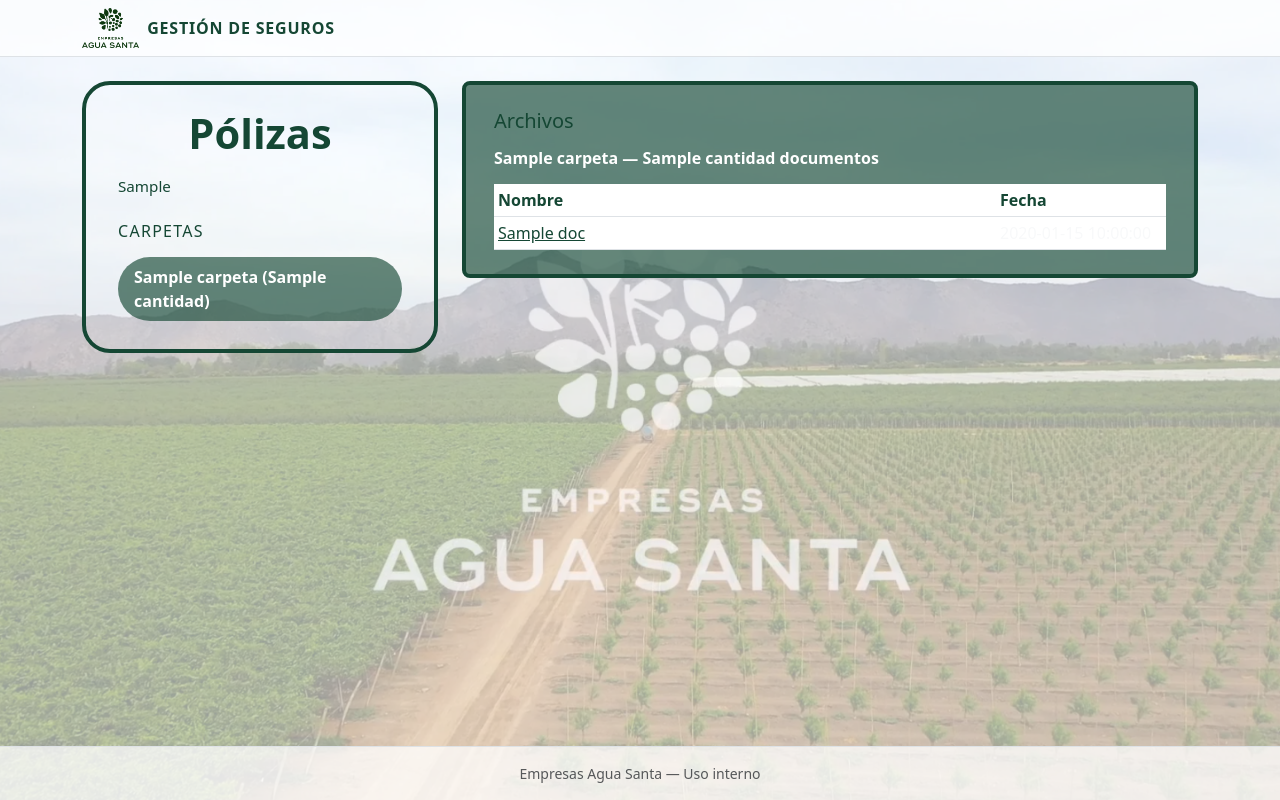
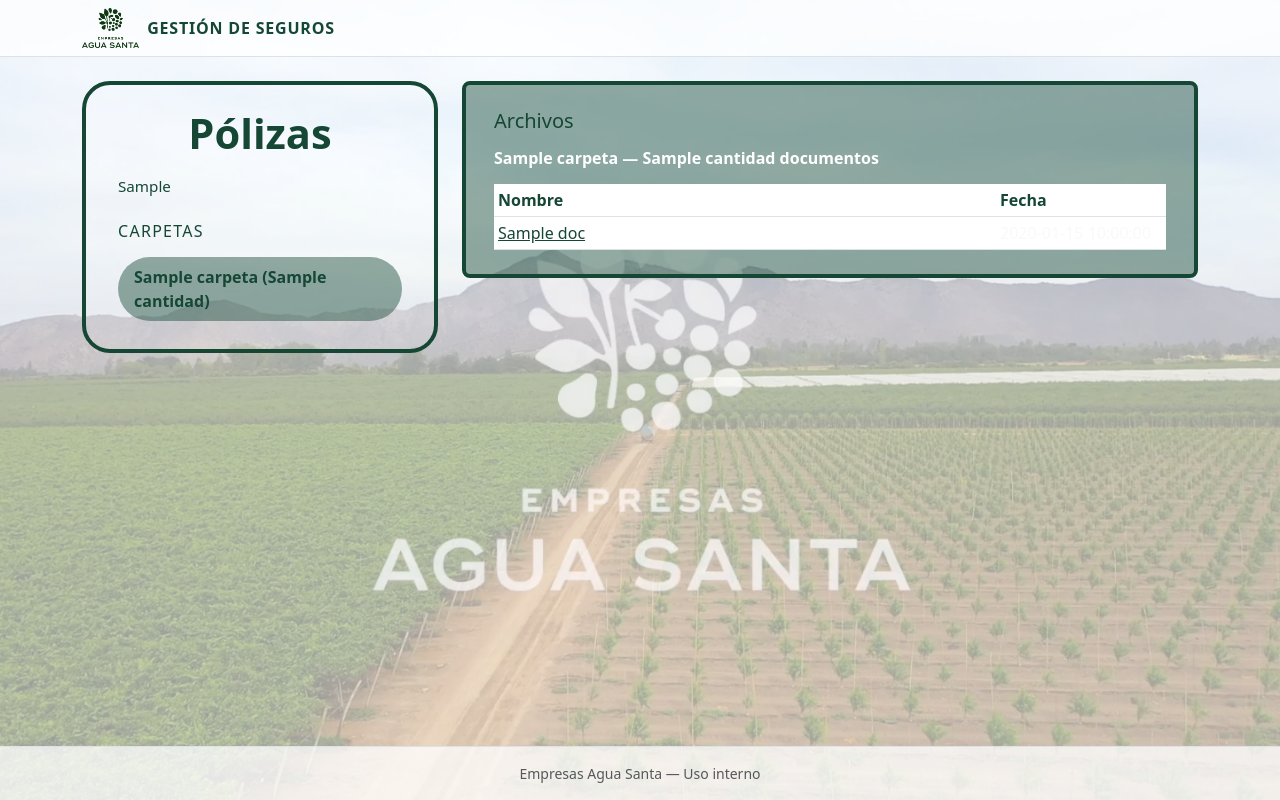
Before and after one commit to EdsonLazoAguaSanta/seguimiento_polizas, a FastAPI app: template templates/polizas_publica.html in a window 1280 px wide. Run offline with FastAPI, Linux system fonts and the light colour scheme; the template is opened without the code that fills it: most values are stand-ins (such as "Sample title", 1, 10 or a date in 2020).

Commit message:
Update polizas_publica.html

```diff
--- a/templates/polizas_publica.html
+++ b/templates/polizas_publica.html
@@ -18,7 +18,7 @@
     border-radius: 8px;
     padding: 24px 28px;
     /* velo verde al 52 %, deja ver el fondo */
-    background-color: rgba(21, 71, 52, 0.65);
+    background-color: rgba(21, 71, 52, 0.45);
   }
 
   .titulo-polizas {
@@ -42,8 +42,8 @@
   }
 
   .nav-carpetas .nav-link.active {
-    background-color: rgba(21, 71, 52, 0.65);
-    #color: #ffffff
+    background-color: rgba(21, 71, 52, 0.45);
+    color: #154734;
   }
 
   .vineta-subtitulo,
```
